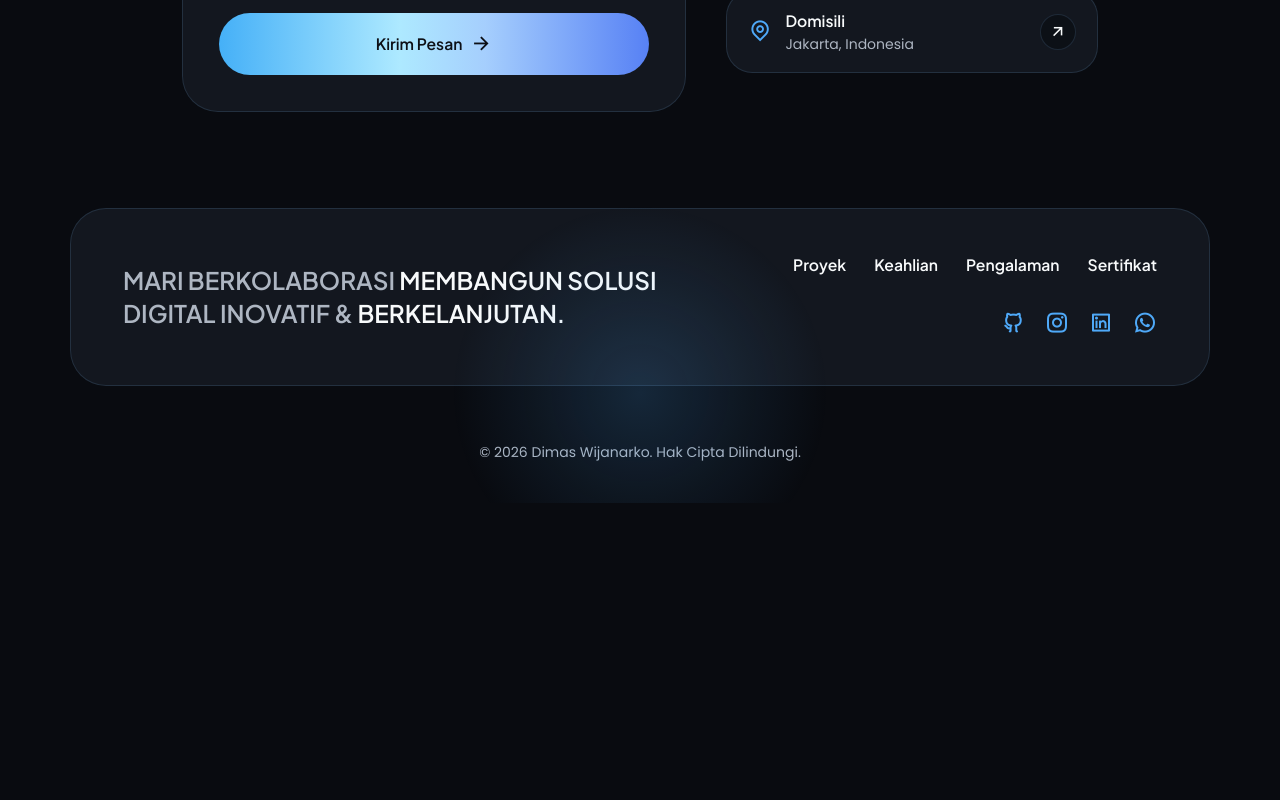
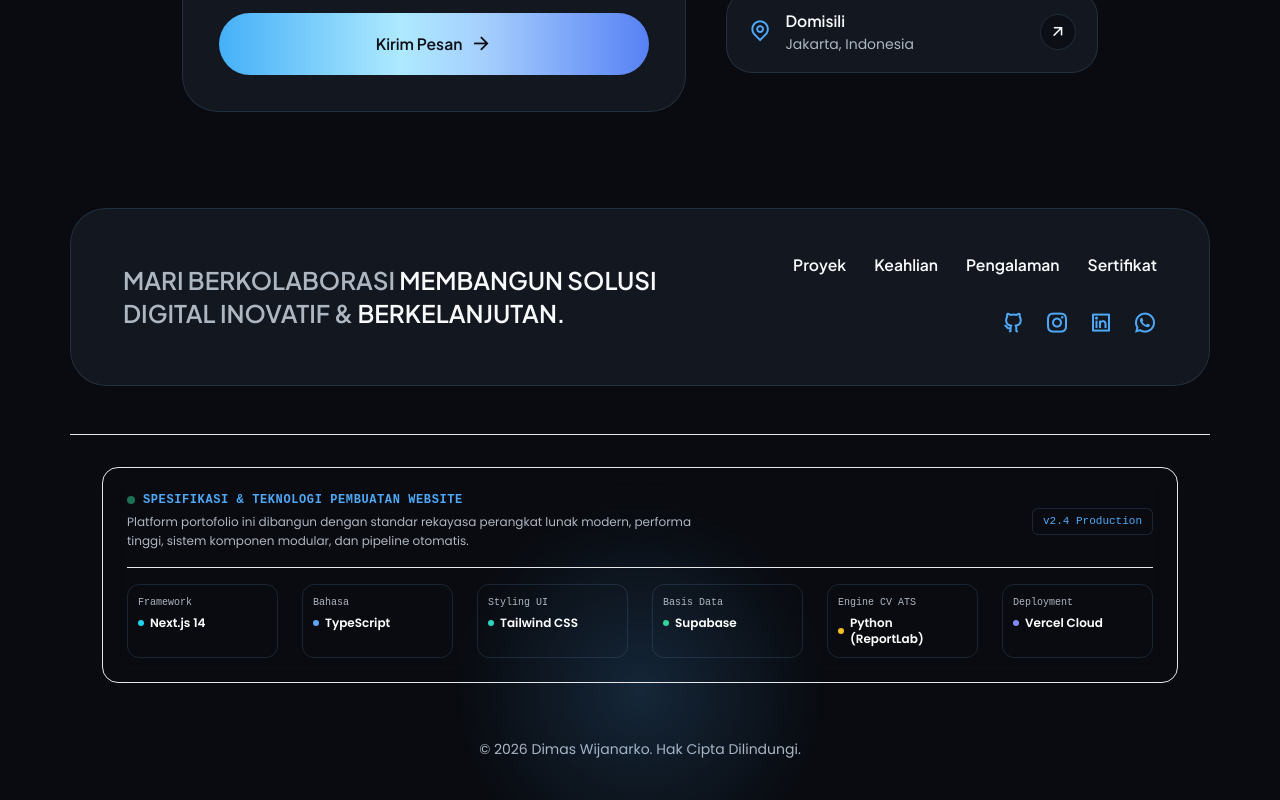
Before and after one commit to Dimss-W/CV-Website, a Next.js app: page / in a window 1280 px wide. Shown: the part 7739-8539 px from the top of the page. Before the commit the page ends 8242 px from the top, so only its background shows below. Built offline with nearby package versions, Linux system fonts and the light colour scheme; no server answers; some icons are missing.

Commit message:
feat: tambahkan spesifikasi teknologi dan arsitektur pembuatan website di footer cv web

```diff
--- a/src/components/Footer.tsx
+++ b/src/components/Footer.tsx
@@ -71,6 +71,72 @@ export default function Footer() {
         </div>
       </div>
 
+      {/* Informasi Spesifikasi & Teknologi Pembuatan Website */}
+      <div className="container max-w-4xl mx-auto mt-12 pt-8 border-t border-[var(--border-color)]/50 relative z-[2]">
+        <div className="bg-[var(--container-color)]/70 border border-[var(--border-color)]/80 rounded-2xl p-5 sm:p-6 backdrop-blur-md">
+          <div className="flex flex-col md:flex-row items-start md:items-center justify-between gap-4 mb-4 pb-4 border-b border-[var(--border-color)]/50">
+            <div>
+              <div className="flex items-center gap-2 mb-1">
+                <span className="w-2 h-2 rounded-full bg-emerald-400 animate-pulse"></span>
+                <span className="text-xs font-mono font-semibold uppercase tracking-wider text-[var(--first-color)]">
+                  Spesifikasi &amp; Teknologi Pembuatan Website
+                </span>
+              </div>
+              <p className="text-xs text-[var(--text-color)] max-w-xl leading-relaxed">
+                Platform portofolio ini dibangun dengan standar rekayasa perangkat lunak modern, performa tinggi, sistem komponen modular, dan pipeline otomatis.
+              </p>
+            </div>
+            <span className="text-[11px] font-mono px-2.5 py-1 rounded-md bg-[var(--body-color)] border border-[var(--border-color)] text-[var(--first-color)] whitespace-nowrap self-start md:self-auto">
+              v2.4 Production
+            </span>
+          </div>
+
+          <div className="grid grid-cols-2 sm:grid-cols-3 md:grid-cols-6 gap-2.5 text-xs">
+            <div className="p-2.5 rounded-xl bg-[var(--body-color)]/60 border border-[var(--border-color)] flex flex-col gap-1">
+              <span className="text-[10px] text-[var(--text-color-light)] font-mono">Framework</span>
+              <span className="font-semibold text-white flex items-center gap-1.5 text-xs">
+                <span className="w-1.5 h-1.5 rounded-full bg-cyan-400"></span> Next.js 14
+              </span>
+            </div>
+
+            <div className="p-2.5 rounded-xl bg-[var(--body-color)]/60 border border-[var(--border-color)] flex flex-col gap-1">
+              <span className="text-[10px] text-[var(--text-color-light)] font-mono">Bahasa</span>
+              <span className="font-semibold text-white flex items-center gap-1.5 text-xs">
+                <span className="w-1.5 h-1.5 rounded-full bg-blue-400"></span> TypeScript
+              </span>
+            </div>
+
+            <div className="p-2.5 rounded-xl bg-[var(--body-color)]/60 border border-[var(--border-color)] flex flex-col gap-1">
+              <span className="text-[10px] text-[var(--text-color-light)] font-mono">Styling UI</span>
+              <span className="font-semibold text-white flex items-center gap-1.5 text-xs">
+                <span className="w-1.5 h-1.5 rounded-full bg-teal-400"></span> Tailwind CSS
+              </span>
+            </div>
+
+            <div className="p-2.5 rounded-xl bg-[var(--body-color)]/60 border border-[var(--border-color)] flex flex-col gap-1">
+              <span className="text-[10px] text-[var(--text-color-light)] font-mono">Basis Data</span>
+              <span className="font-semibold text-white flex items-center gap-1.5 text-xs">
+                <span className="w-1.5 h-1.5 rounded-full bg-emerald-400"></span> Supabase
+              </span>
+            </div>
+
+            <div className="p-2.5 rounded-xl bg-[var(--body-color)]/60 border border-[var(--border-color)] flex flex-col gap-1">
+              <span className="text-[10px] text-[var(--text-color-light)] font-mono">Engine CV ATS</span>
+              <span className="font-semibold text-white flex items-center gap-1.5 text-xs">
+                <span className="w-1.5 h-1.5 rounded-full bg-amber-400"></span> Python (ReportLab)
+              </span>
+            </div>
+
+            <div className="p-2.5 rounded-xl bg-[var(--body-color)]/60 border border-[var(--border-color)] flex flex-col gap-1">
+              <span className="text-[10px] text-[var(--text-color-light)] font-mono">Deployment</span>
+              <span className="font-semibold text-white flex items-center gap-1.5 text-xs">
+                <span className="w-1.5 h-1.5 rounded-full bg-indigo-400"></span> Vercel Cloud
+              </span>
+            </div>
+          </div>
+        </div>
+      </div>
+
       <span className="footer__copy">
         &#169; 2026 Dimas Wijanarko. Hak Cipta Dilindungi.
       </span>
```
